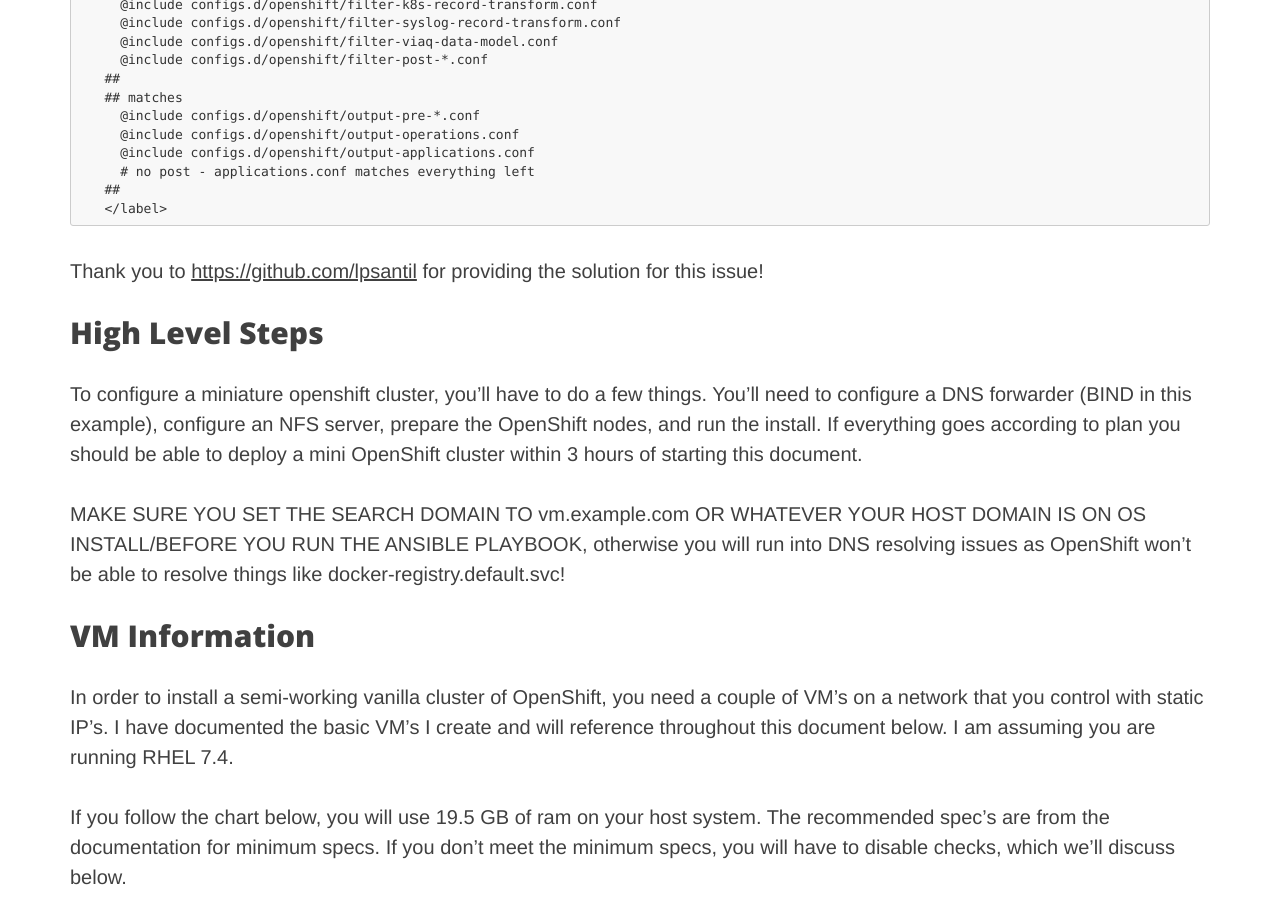
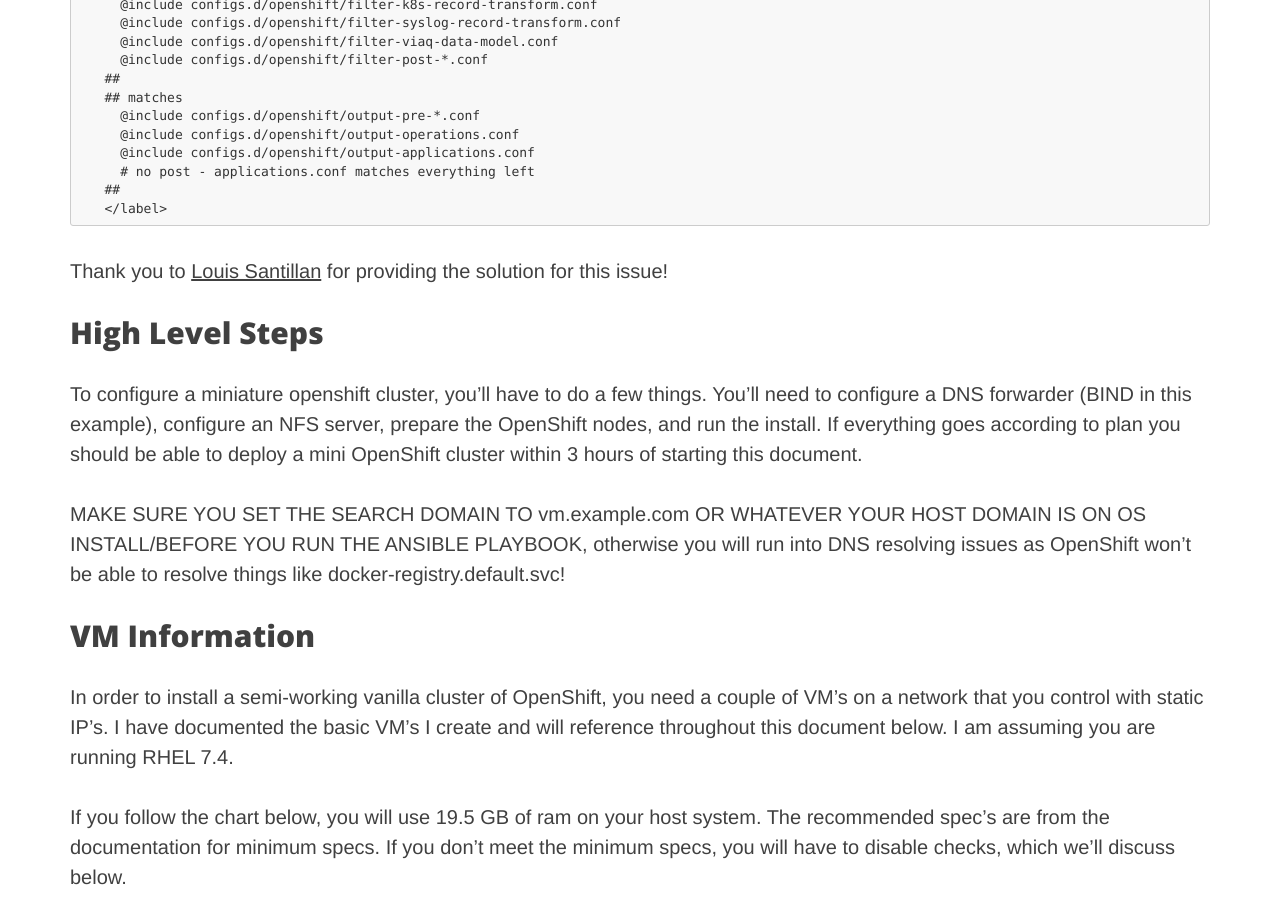
Before and after one commit to Oats87/oats87.github.io, a Jekyll site: the page built from _posts/2017-10-19-mini-cluster.markdown, in a window 1280 px wide and 900 px high, scrolled down 2518 px. Built offline with Jekyll 4.4.1, drawn with Linux system fonts in a browser that asks for light colours; nearby versions of some CDN libraries.

Commit message:
Fixing link

````diff
--- a/_posts/2017-10-19-mini-cluster.markdown
+++ b/_posts/2017-10-19-mini-cluster.markdown
@@ -91,7 +91,7 @@
    </label>
 ```
 
-Thank you to [https://github.com/lpsantil](Louis Santillan) for providing the solution for this issue!
+Thank you to [Louis Santillan](https://github.com/lpsantil) for providing the solution for this issue!
 
 ## High Level Steps
 
````
